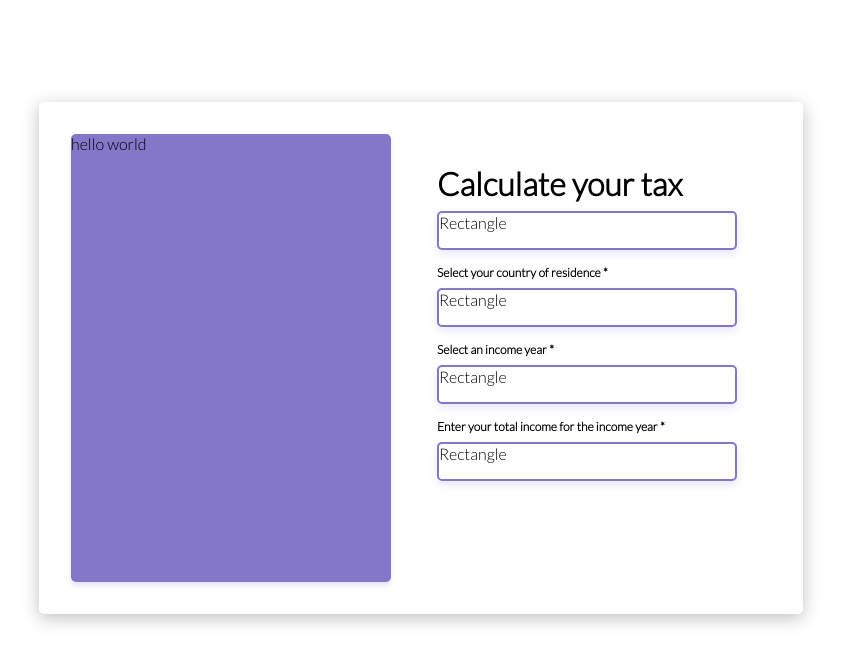
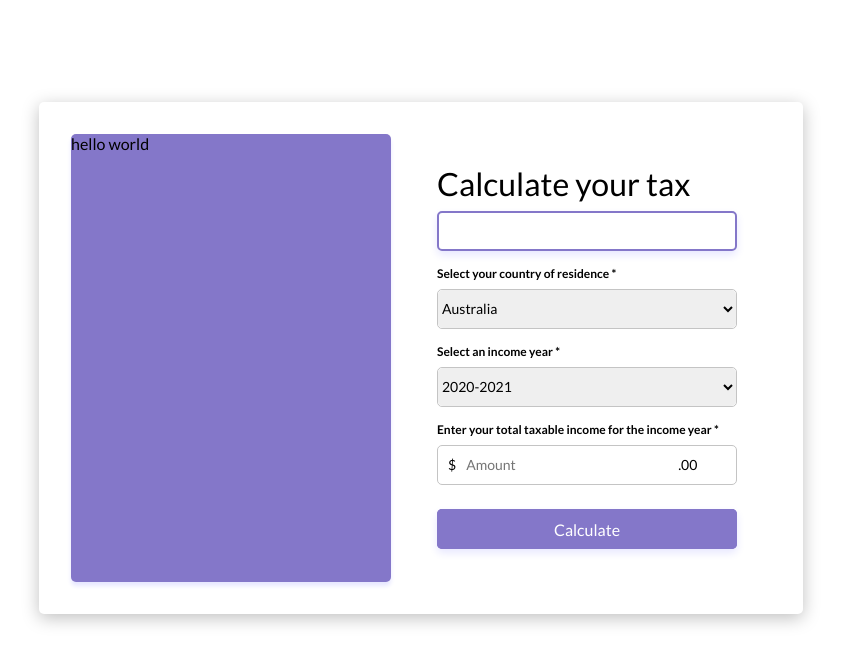
Before and after one commit to hai14894/tax-calculator, a React (Create React App) app: page / in a window 1280 px wide. Shown: the top 664 px of the page, without its empty margins (163-1004 px from the left). Built offline with nearby package versions, Linux system fonts and the light colour scheme.

Commit message:
finish the form

```diff
--- a/package.json
+++ b/package.json
@@ -6,9 +6,10 @@
     "@testing-library/jest-dom": "^5.11.4",
     "@testing-library/react": "^11.1.0",
     "@testing-library/user-event": "^12.1.10",
+    "eslint-plugin-react-hooks": "^4.2.0",
     "react": "^17.0.2",
     "react-dom": "^17.0.2",
-    "react-scripts": "4.0.3",
+    "react-scripts": "^4.0.3",
     "web-vitals": "^1.0.1"
   },
   "scripts": {
@@ -20,7 +21,8 @@
   "eslintConfig": {
     "extends": [
       "react-app",
-      "react-app/jest"
+      "react-app/jest",
+      "plugin:react-hooks/recommended"
     ]
   },
   "browserslist": {
--- a/public/index.html
+++ b/public/index.html
@@ -3,9 +3,7 @@
   <head>
     <meta charset="utf-8" />
     <link rel="icon" href="%PUBLIC_URL%/favicon.ico" />
-    <link rel="preconnect" href="https://fonts.googleapis.com">
-<link rel="preconnect" href="https://fonts.gstatic.com" crossorigin>
-<link href="https://fonts.googleapis.com/css2?family=Lato:wght@100;300&display=swap" rel="stylesheet">
+    <link href="https://fonts.googleapis.com/css?family=Lato:300,400,500,700" rel="stylesheet">
     <meta name="viewport" content="width=device-width, initial-scale=1" />
     <meta name="theme-color" content="#000000" />
     <meta
@@ -18,6 +16,9 @@
       user's mobile device or desktop. See https://developers.google.com/web/fundamentals/web-app-manifest/
     -->
     <link rel="manifest" href="%PUBLIC_URL%/manifest.json" />
+    <style>
+      @import url('https://fonts.googleapis.com/css2?family=Lato:wght@700&display=swap');
+      </style>
     <!--
       Notice the use of %PUBLIC_URL% in the tags above.
       It will be replaced with the URL of the `public` folder during the build.
--- a/src/App.js
+++ b/src/App.js
@@ -1,7 +1,4 @@
 import React from "react";
-import Card from "./Components/Card";
-import Form from "./Components/Form";
-import OuterBox from "./Components/OuterBox";
 import TaxForm from "./Components/TaxForm";
 import "./style.css";
 
--- a/src/Components/Form.js
+++ b/src/Components/Form.js
@@ -1,21 +1,39 @@
-import React from 'react'
-import FormHeader from "./FormHeader"
-import Rectangle from './Rectangle'
-import Question from "./Question"
-import "../style.css"
+import React from "react";
+import FormHeader from "./FormHeader";
+import Rectangle from "./Rectangle";
+import Question from "./Question";
+
+import "../style.css";
 const Form = () => {
-    return (
-        <div className = "form">
-            <FormHeader></FormHeader>
-            <Rectangle></Rectangle>
-            <Question question="Select your country of residence *"/>
-            <Rectangle></Rectangle>
-            <Question question="Select an income year *"/>
-            <Rectangle></Rectangle>
-            <Question question="Enter your total income for the income year *"/>
-            <Rectangle></Rectangle>
-        </div>
-    )
-}
+  return (
+    <div className="form">
+      <FormHeader></FormHeader>
+      <Rectangle styleName="rectangle-placeholder"></Rectangle>
+      <Question question="Select your country of residence *" />
+      <Rectangle styleName="rectangle-default">
+        <select className="options">
+          <option className="options" value="Australia">
+            Australia
+          </option>
+        </select>
+      </Rectangle>
+      <Question question="Select an income year *" />
+      <Rectangle styleName="rectangle-default">
+        <select className="options">
+          <option value="2020-2021">2020-2021</option>
+        </select>
+      </Rectangle>
+      <Question question="Enter your total taxable income for the income year *" />
+      <Rectangle styleName="rectangle-default">
+        <span>$</span>
+        <input placeholder="Amount"></input>
+        <span>.00</span>
+      </Rectangle>
+      <Rectangle styleName="rectangle-submit">
+        <button>Calculate</button>
+      </Rectangle>
+    </div>
+  );
+};
 
-export default Form
+export default Form;
--- a/src/Components/Rectangle.js
+++ b/src/Components/Rectangle.js
@@ -1,9 +1,9 @@
 import React from 'react'
 import "../style.css"
-const Rectangle = () => {
+const Rectangle = (props) => {
     return (
-        <div className = "rectangle">
-            Rectangle
+        <div className = {`rectangle ${props.styleName}`} >
+            {props.children}
         </div>
     )
 }
--- a/src/style.css
+++ b/src/style.css
@@ -1,7 +1,7 @@
 * {
-  font-family: 'Lato', sans-serif;
+  font-family: "Lato", sans-serif;
 }
-.outer-box{
+.outer-box {
   /* background-color:#FFFFFF; */
 
   width: 764px;
@@ -14,50 +14,100 @@
   position: absolute;
 }
 
-.card{
-position:relative;
+.card {
+  position: relative;
   width: 320px;
   height: 448px;
   margin-left: 32px;
   margin-top: 32px;
 
-background: #8477C9;
-box-shadow: 0px 4px 4px #E7E7FF;
+  background: #8477c9;
+  box-shadow: 0px 4px 4px #e7e7ff;
   border-radius: 5px;
 }
 .column {
   flex: 50%;
 }
-.form{
+.form {
   display: flex;
   flex-direction: column;
-
 }
-.form-header{
-  font-family: Lato;
-  font-style: normal;
-  font-weight: 600;
-  margin-top: 63px ;
+.form-header {
+  margin-top: 63px;
   margin-left: 16px;
   font-size: 32px;
   line-height: 38px;
 }
-.rectangle{
+.rectangle {
+  position: relative;
   width: 300px;
-height: 39px;
+  height: 40px;
   margin-left: 16px;
   margin-bottom: 16px;
-margin-top:8px;
-
-border: 2px solid #8477C9;
+  margin-top: 8px;
   box-sizing: border-box;
-box-shadow: 0px 4px 8px #E7E7FF;
   border-radius: 5px;
+  z-index: 0;
 }
-.question{
-  font-style: normal;
+.question {
   font-weight: bold;
   font-size: 12px;
   line-height: 14px;
   margin-left: 16px;
 }
+.rectangle-placeholder {
+  font-size: 12px;
+  line-height: 14px;
+  border: 2px solid #8477c9;
+  box-shadow: 0px 4px 8px #e7e7ff;
+}
+.rectangle-default {
+  font-weight: 500;
+  font-size: 14px;
+  line-height: 17px;
+  border: 1px solid rgb(196, 196, 196);
+}
+.rectangle-submit {
+  font-weight: 600;
+  font-size: 16px;
+  line-height: 19px;
+  background-color: #8477c9;
+  box-shadow: 0px 4px 8px #e7e7ff;
+}
+.options {
+  border-radius: 5px;
+  height: 100%;
+  width: 100%;
+  border: none;
+  cursor: pointer;
+  font-size: 14px;
+  line-height: 17px;
+}
+button {
+  border-radius: 5px;
+  border: none;
+  width: 100%;
+  height: 100%;
+  opacity: 1;
+  cursor: pointer;
+  background-color: #8477c9;
+  color: white;
+  font-size: 16px;
+  line-height: 19px;
+}
+input {
+  height: 34px;
+  width: 200px;
+  margin: 0 auto;
+  border-radius: 5px;
+  border: none;
+  padding-left: 10px;
+  outline: none;
+  font-size: 14px;
+  line-height: 17px;
+}
+span{
+  margin-left: 10px;
+  font-size: 14px;
+  line-height: 17px;
+}
```
Also changed, not shown: 2 other files (tests, documents, lock files or other folders). Lines whose indentation alone changed are shown as unchanged.
